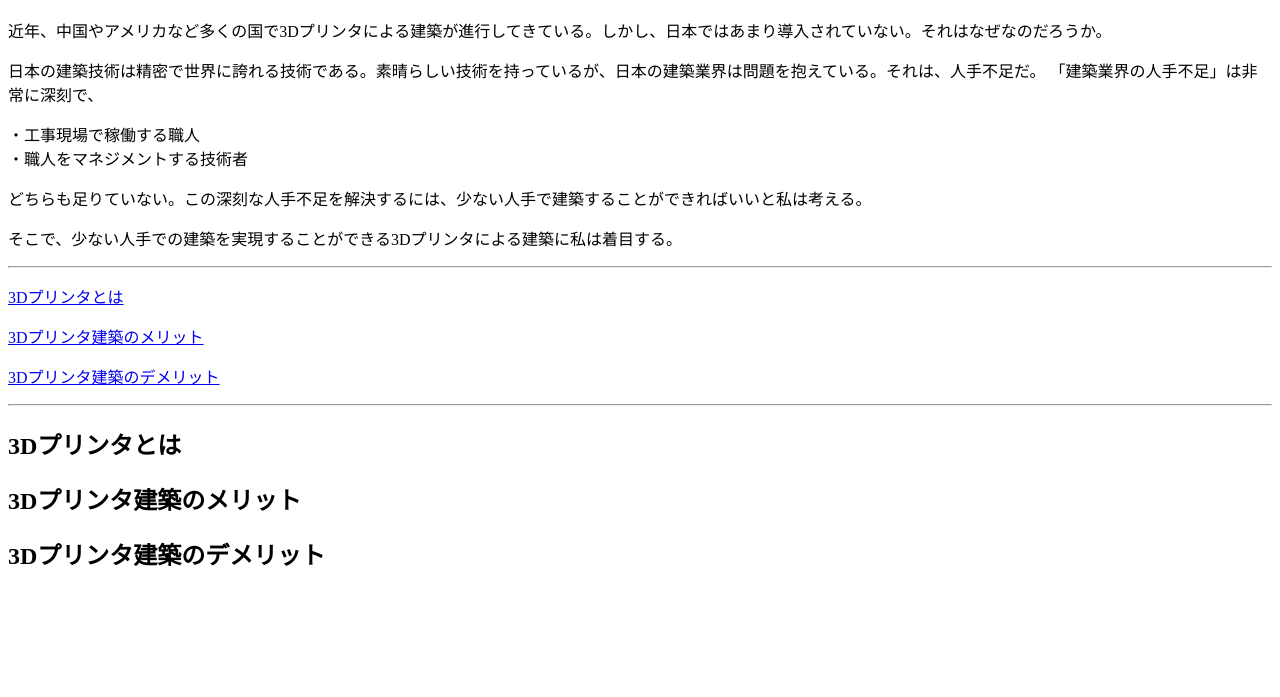
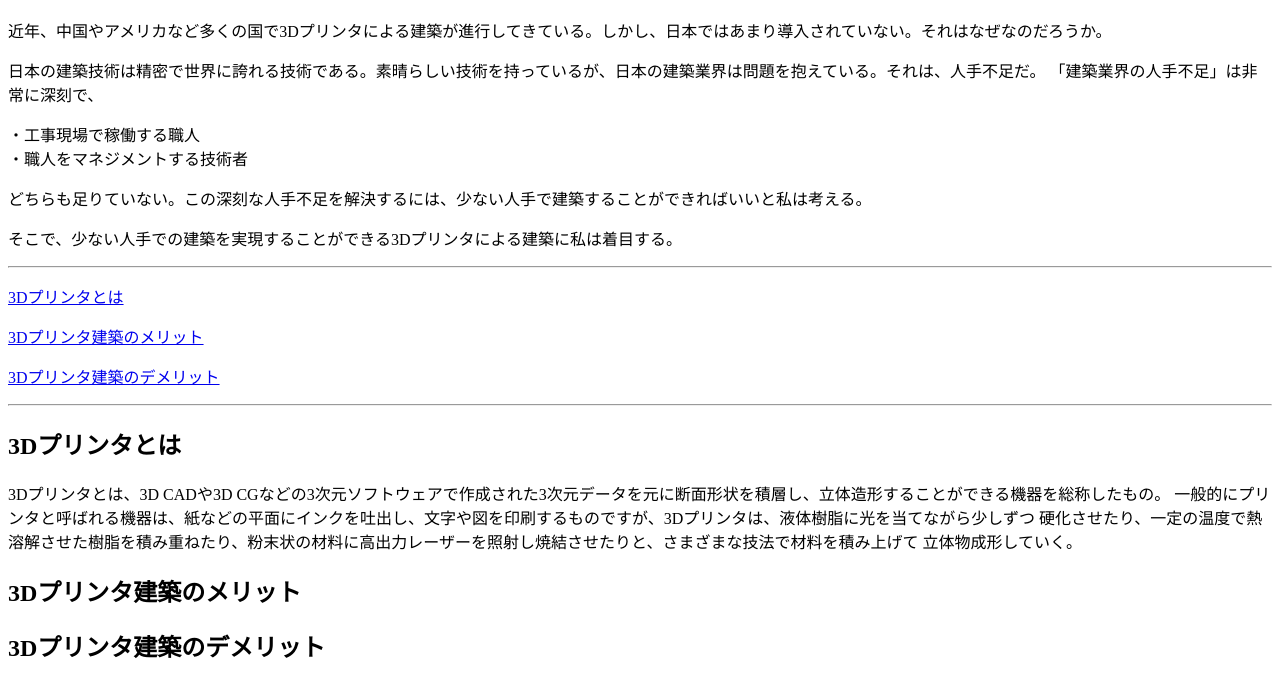
Before and after one commit to ys3175/ys3175.github.io, a plain HTML site: page cl2020.html in a window 1280 px wide. Shown: the part 57-754 px from the top of the page. Drawn offline with Linux system fonts and the light colour scheme.

Commit message:
Update cl2020.html

```diff
--- a/cl2020.html
+++ b/cl2020.html
@@ -24,6 +24,10 @@
         <HR>
         <P>
         <H2><A NAME="name">3Dプリンタとは</A></H2>
+        3Dプリンタとは、3D CADや3D CGなどの3次元ソフトウェアで作成された3次元データを元に断面形状を積層し、立体造形することができる機器を総称したもの。
+        一般的にプリンタと呼ばれる機器は、紙などの平面にインクを吐出し、文字や図を印刷するものですが、3Dプリンタは、液体樹脂に光を当てながら少しずつ
+        硬化させたり、一定の温度で熱溶解させた樹脂を積み重ねたり、粉末状の材料に高出力レーザーを照射し焼結させたりと、さまざまな技法で材料を積み上げて
+        立体物成形していく。
         <P>
         <H2><A NAME="name">3Dプリンタ建築のメリット</A></H2>
         <P>
```
